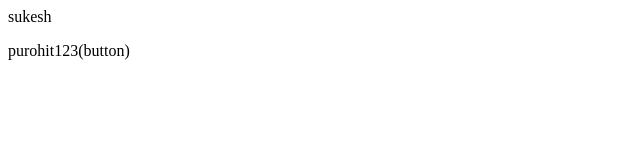
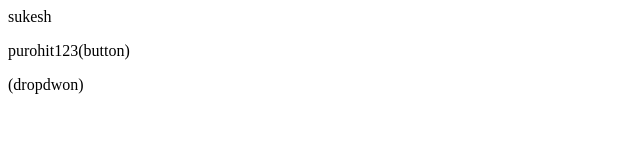
Before and after one commit to Sukeshpurohit/project555, a plain HTML site: page index.html in a window 1280 px wide. Shown: the whole page, without its empty margins (0-640 px from the left). Drawn offline with Linux system fonts and the light colour scheme.

Commit message:
add dropdwon

```diff
--- a/index.html
+++ b/index.html
@@ -1,2 +1,3 @@
 <p>sukesh</p>
 <p>purohit123(button)</p>
+<p> (dropdwon)</p>
```
